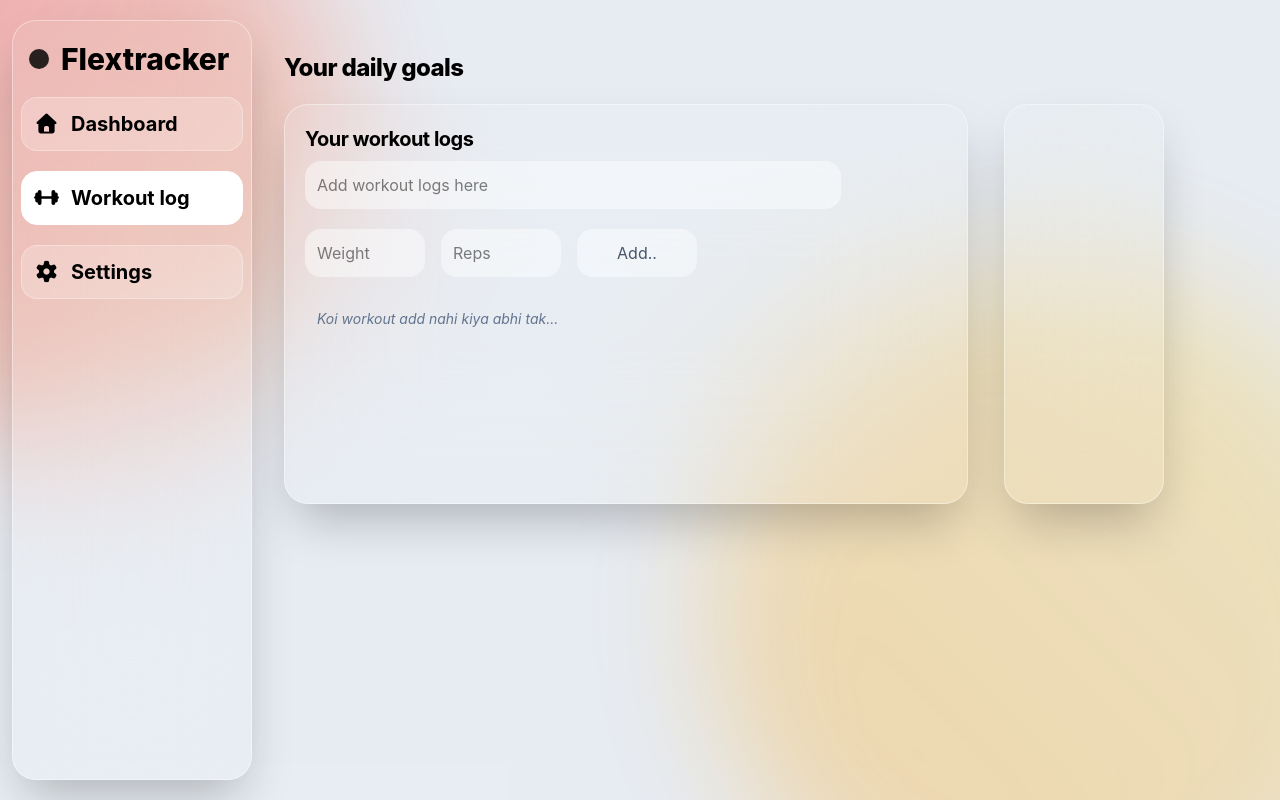
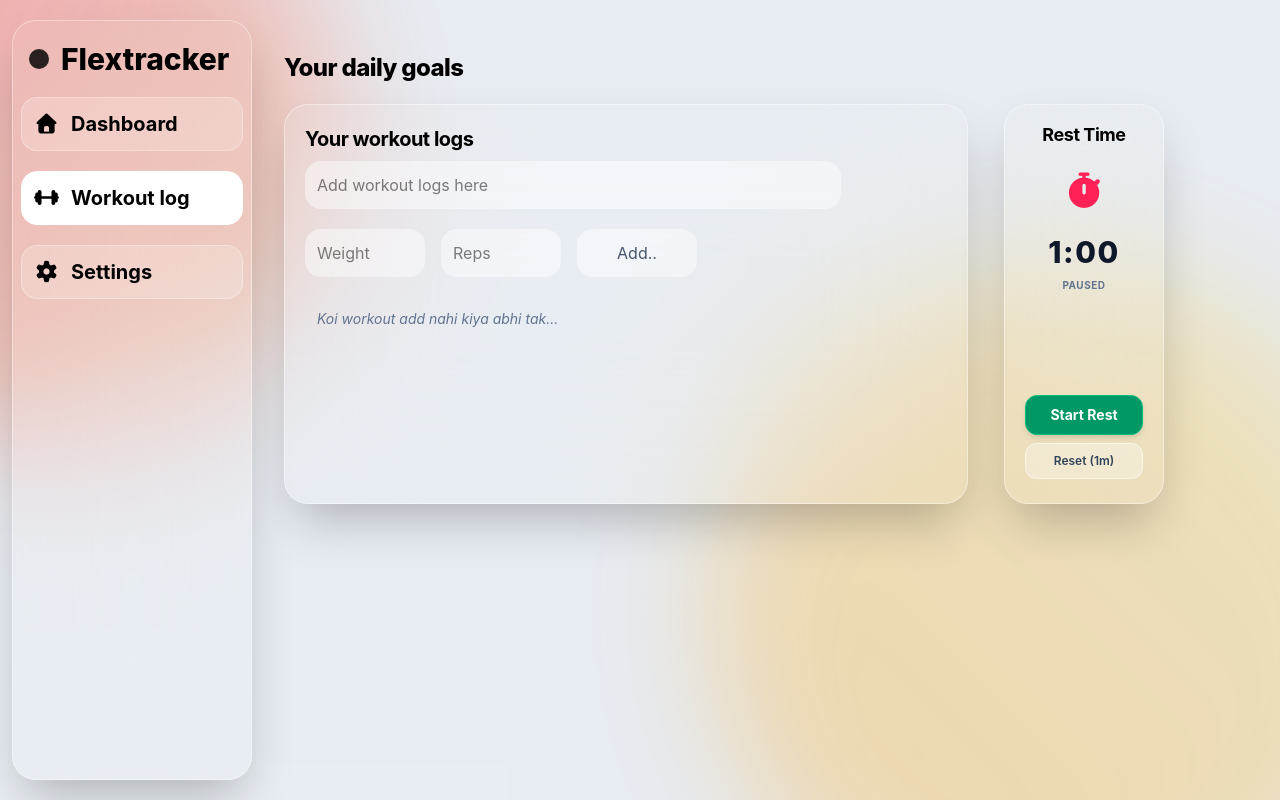
Before and after one commit to ashaanpy-web/Flex-tracker, a React (Vite) app: page / in a window 1280 px wide. Both pictures are taken after a click on the element "Workout log". Built offline with nearby package versions, Linux system fonts and the light colour scheme.

Commit message:
added rest timer

```diff
--- a/src/App.jsx
+++ b/src/App.jsx
@@ -1,4 +1,4 @@
-import { useState } from "react";
+import { useState, useEffect } from "react";
 import "./index.css";
 
 export default function App() {
@@ -12,9 +12,13 @@ export default function App() {
   const [currentProtein, setProtein] = useState(140);
   const [targetProtein, setTargetProtein] = useState(150);
 
-  // 💥 WATER INTAKE STATE (Naya state paani ke liye)
+  // 💥 WATER INTAKE STATE
   const [waterGlasses, setWaterGlasses] = useState(3);
   const targetWaterGlasses = 8; // Daily target 8 glasses
+
+  // ⏱️ REST TIMER STATES (Nayi states rest timer ke liye)
+  const [timeLeft, setTimeLeft] = useState(60); // Default 60 seconds (1 minute) rest
+  const [isTimerRunning, setIsTimerRunning] = useState(false);
 
   // Settings temporary states
   const [tempName, setTempName] = useState(profileName);
@@ -35,6 +39,32 @@ export default function App() {
     (currentProtein / targetProtein) * 100,
     100,
   );
+
+  // ⏱️ TIMER CONTROL LOGIC
+  useEffect(() => {
+    let interval = null;
+    if (isTimerRunning && timeLeft > 0) {
+      interval = setInterval(() => {
+        setTimeLeft((prev) => prev - 1);
+      }, 1000);
+    } else if (timeLeft === 0) {
+      setIsTimerRunning(false);
+    }
+    return () => clearInterval(interval); // Cleanup memory leak se bachne ke liye
+  }, [isTimerRunning, timeLeft]);
+
+  const toggleTimer = () => setIsTimerRunning(!isTimerRunning);
+  const resetTimer = () => {
+    setIsTimerRunning(false);
+    setTimeLeft(60); // Reset back to 1 minute
+  };
+
+  // Plain number ko clock style rendering (MM:SS) dainay ka helper function
+  const formatTime = (seconds) => {
+    const mins = Math.floor(seconds / 60);
+    const secs = seconds % 60;
+    return `${mins}:${secs < 10 ? "0" : ""}${secs}`;
+  };
 
   const getGLowClasses = () => {
     if (activeTab == "dashboard") {
@@ -84,13 +114,13 @@ export default function App() {
     setRepsInput("");
   };
 
-  // WATER ACTIONS (Paani kam ya zyada karne ke functions)
+  // WATER ACTIONS
   const addWaterGlass = () => {
     setWaterGlasses((prev) => prev + 1);
   };
 
   const removeWaterGlass = () => {
-    setWaterGlasses((prev) => Math.max(0, prev - 1)); // 0 se niche na jaye
+    setWaterGlasses((prev) => Math.max(0, prev - 1));
   };
 
   // SAVE FUNCTIONS FOR SETTINGS
@@ -270,7 +300,7 @@ export default function App() {
                   </div>
                 </div>
 
-                {/* 💥 CHOTA VALA DIV: WATER INTAKE TRACKER */}
+                {/* CHOTA VALA DIV: WATER INTAKE TRACKER */}
                 <div className="h-80 w-40 bg-white/5 border border-white/40 backdrop-blur-3xl shadow-2xl rounded-3xl mt-5 ml-2 p-4 flex flex-col items-center justify-between">
                   <div className="text-center w-full">
                     <p className="text-lg font-bold tracking-tight text-black">
@@ -388,8 +418,45 @@ export default function App() {
                     </div>
                   </div>
                 </div>
-                {/* Workout view mein bhi right card ko symmetry ke liye khali chorein ya same tracker render kar sakte hain */}
-                <div className="h-100 w-40 bg-white/5 border border-white/40 backdrop-blur-3xl shadow-2xl rounded-3xl mt-5 ml-2"></div>
+
+                {/* ⏱️ LIVE REST TIMER CARD (Symmetry box populated) */}
+                <div className="h-100 w-40 bg-white/5 border border-white/40 backdrop-blur-3xl shadow-2xl rounded-3xl mt-5 ml-2 p-4 flex flex-col items-center justify-between">
+                  <div className="text-center w-full">
+                    <p className="text-lg font-bold tracking-tight text-black">
+                      Rest Time
+                    </p>
+                    <div className="mt-6 text-rose-500">
+                      <i
+                        className={`fa-solid fa-stopwatch text-4xl ${isTimerRunning ? "animate-pulse" : ""}`}
+                      ></i>
+                    </div>
+                    {/* Dynamic pulse effect jab count down 10 seconds se kam ho */}
+                    <p
+                      className={`mt-6 text-3xl font-extrabold tracking-wider transition-all duration-300 ${timeLeft <= 10 ? "text-red-600 scale-105 animate-pulse" : "text-slate-900"}`}
+                    >
+                      {formatTime(timeLeft)}
+                    </p>
+                    <p className="text-[10px] font-bold text-slate-500 uppercase tracking-wider mt-2">
+                      {isTimerRunning ? "Resting..." : "Paused"}
+                    </p>
+                  </div>
+
+                  {/* Timer Controls */}
+                  <div className="flex flex-col gap-2 w-full mb-2 px-1">
+                    <button
+                      onClick={toggleTimer}
+                      className={`w-full h-10 rounded-xl font-bold text-sm flex items-center justify-center transition-all shadow-md active:scale-95 text-white ${isTimerRunning ? "bg-amber-500 border border-amber-400 hover:bg-amber-600" : "bg-emerald-600 border border-emerald-500 hover:bg-emerald-700"}`}
+                    >
+                      {isTimerRunning ? "Pause" : "Start Rest"}
+                    </button>
+                    <button
+                      onClick={resetTimer}
+                      className="w-full h-9 rounded-xl bg-white/30 border border-white/50 text-slate-700 font-semibold text-xs flex items-center justify-center hover:bg-white/50 active:scale-95 transition-all"
+                    >
+                      Reset (1m)
+                    </button>
+                  </div>
+                </div>
               </div>
             </div>
           )}
```
